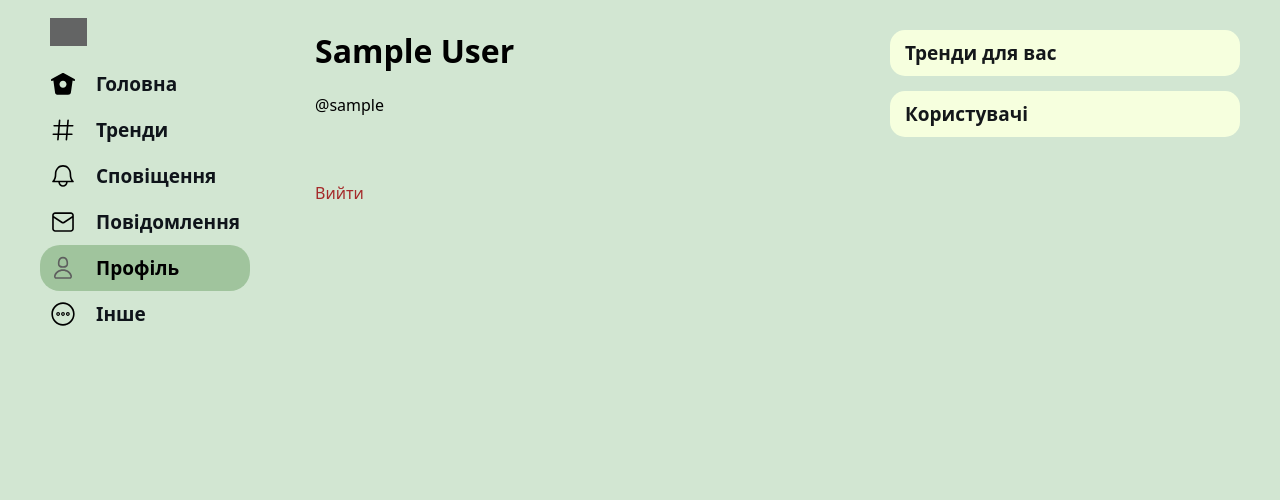
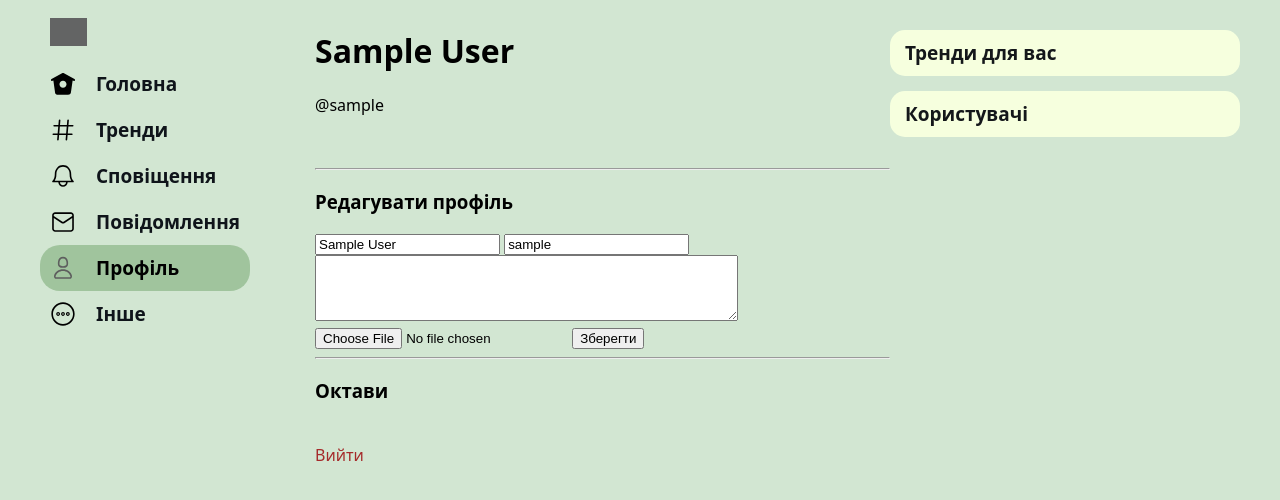
Before and after one commit to JeniaD/Trembita, a Flask app: page /profile in a window 1280 px wide. Shown: the top 500 px of the page. Run offline with Flask 3, Linux system fonts and the light colour scheme; the visitor is signed in with stand-in values (Sample User, id 1); data that the repository does not hold is empty; some web fonts are replaced; grey boxes are pictures that could not be loaded.

Commit message:
Implemented avatar upload

```diff
--- a/app/__init__.py
+++ b/app/__init__.py
@@ -8,6 +8,9 @@ db = SQLAlchemy()
 def create_app():
     app = Flask(__name__)
     app.config.from_pyfile("config.py")
+
+    import os
+    app.config["UPLOAD_FOLDER"] = os.path.join(os.path.dirname(os.path.abspath(__file__)), "uploads")
 
     # Initialize database
     db.init_app(app)
--- a/app/config.py
+++ b/app/config.py
@@ -1,2 +1,4 @@
 SECRET_KEY = "your-secret-key"
 SQLALCHEMY_DATABASE_URI = "sqlite:///app.db"
+UPLOAD_FOLDER = "uploads"
+APP_NAME = "Trembita"
--- a/app/routes/user.py
+++ b/app/routes/user.py
@@ -1,13 +1,24 @@
-from flask import render_template, Blueprint, abort, request, jsonify, redirect, url_for
+from flask import render_template, Blueprint, abort, request, jsonify, redirect, url_for, current_app
 from app.models import User, Post
 from flask_login import login_required, current_user
 from app import db
+import os
 
 user = Blueprint("user", __name__)
 
-@user.route("/profile")
+@user.route("/profile", methods=["GET", "POST"])
 @login_required
 def Profile():
+    if request.method == "POST":
+        name = request.form["name"]
+        username = request.form["username"]
+        about = request.form["about"]
+        avatar = request.files["avatar"]
+
+        if avatar: avatar.save(os.path.join(current_app.config["UPLOAD_FOLDER"], f"avatars/{ current_user.id }.jpg"))
+
+        return redirect(url_for("user.Profile"))
+
     return render_template("profile.html")
 
 @user.route("/trending")
--- a/app/templates/index.html
+++ b/app/templates/index.html
@@ -80,7 +80,7 @@
     {% for octave in posts %}
         <div class="octave">
             <a href="/profile/{{octave.author.username}}">
-                <img class="octave__author-logo" src="{{ url_for('static', filename='img/users/user-icon_'~octave.author.id~'.jpg') }}" />
+                <img class="octave__author-logo" src="{{ url_for('main.UploadedAvatar', filename=octave.author.id) }}" />
             </a>
             <div class="octave__main">
                 <div class="octave__header">
@@ -111,7 +111,7 @@
 {% block whoToFollow %}
     {% for rUser in recommendedUsers%}
         <div class="who-to-follow__block">
-            <img class="who-to-follow__author-logo" src="{{ url_for('static', filename='img/users/user-icon_'~octave.author.id~'.jpg') }}" />
+            <img class="who-to-follow__author-logo" src="{{ url_for('main.UploadedAvatar', filename=rUser.id) }}" />
             <div class="who-to-follow__content">
                 <div>
                     <div class="who-to-follow__author-name"><a href="/profile/{{ rUser.username }}"> {{ rUser.name }} </a></div>
--- a/app/templates/profile.html
+++ b/app/templates/profile.html
@@ -29,9 +29,22 @@
     <br>
     <div>{{ current_user.about }}</div><br><br>
 
+    <hr>
+    <h3>Редагувати профіль</h3>
+    <form action="/profile" method="post" enctype="multipart/form-data" autocomplete="off">
+        <input type="text" id="name" name="name" value="{{ current_user.name }}">
+        <input type="text" id="username" name="username" value="{{ current_user.username }}">
+        <textarea id="about" name="about" rows="4" cols="50">{{ current_user.about }}</textarea>
+        <input type="file" id="avatar" name="avatar" accept="image/*">
+
+        <input type="submit" value="Зберегти">
+    </form>
+    <hr>
+
+    <h3>Октави</h3>
     {% for post in current_user.posts.all() %}
         <div class="octave">
-          <img class="octave__author-logo" src="{{ url_for('static', filename='img/user-icon.png') }}" />
+          <img class="octave__author-logo" src="{{ url_for('main.UploadedAvatar', filename=current_user.id) }}" />
           <div class="octave__main">
             <div class="octave__header">
               <div class="octave__author-name"> {{ current_user.name }} </div>
```
Also changed, not shown: TODO.md (+8 -0 lines), app/routes/auth.py (+9 -1 lines), app/routes/main.py (+9 -1 lines), 1 other file.
